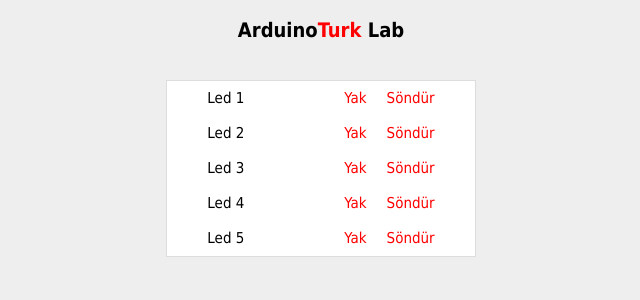
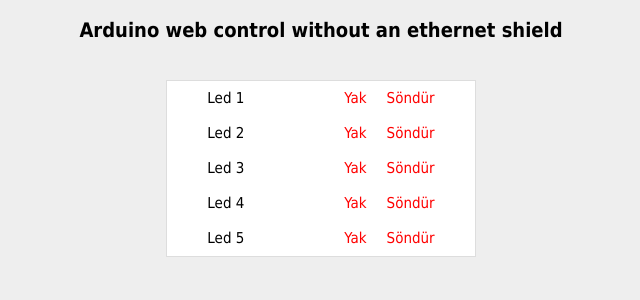
Before and after one commit to akinayturan/arduino-web-control-without-an-ethernet-shield, a PHP site: page / in a window 1280 px wide. Shown: the top 300 px of the page, without its empty margins (319-959 px from the left). Run offline with PHP 8.4, Linux system fonts and the light colour scheme; lists and menus that the app fills with data are empty.

Commit message:
Update index.php

```diff
--- a/website/index.php
+++ b/website/index.php
@@ -2,13 +2,13 @@
 <html lang="en-US">
 <head>
 	<meta charset="UTF-8">
-	<title>ArduinoTurk Lab</title>
+	<title>Arduino web control</title>
 	<link rel="stylesheet" href="style.css" />
 	<script type="text/javascript" src="jquery.js"></script>
 	<script type="text/javascript" src="sistem.js"></script>
 </head>
 <body>
-	<h1>Arduino<font color="red">Turk</font> Lab</h1>
+	<h1>Arduino web control without an ethernet shield</h1>
 	<?php
 		if(!file_exists("kod.txt")){
 			print "<div class='uyari'>kod.txt dosyası oluşturulmamış!</div>";
```
